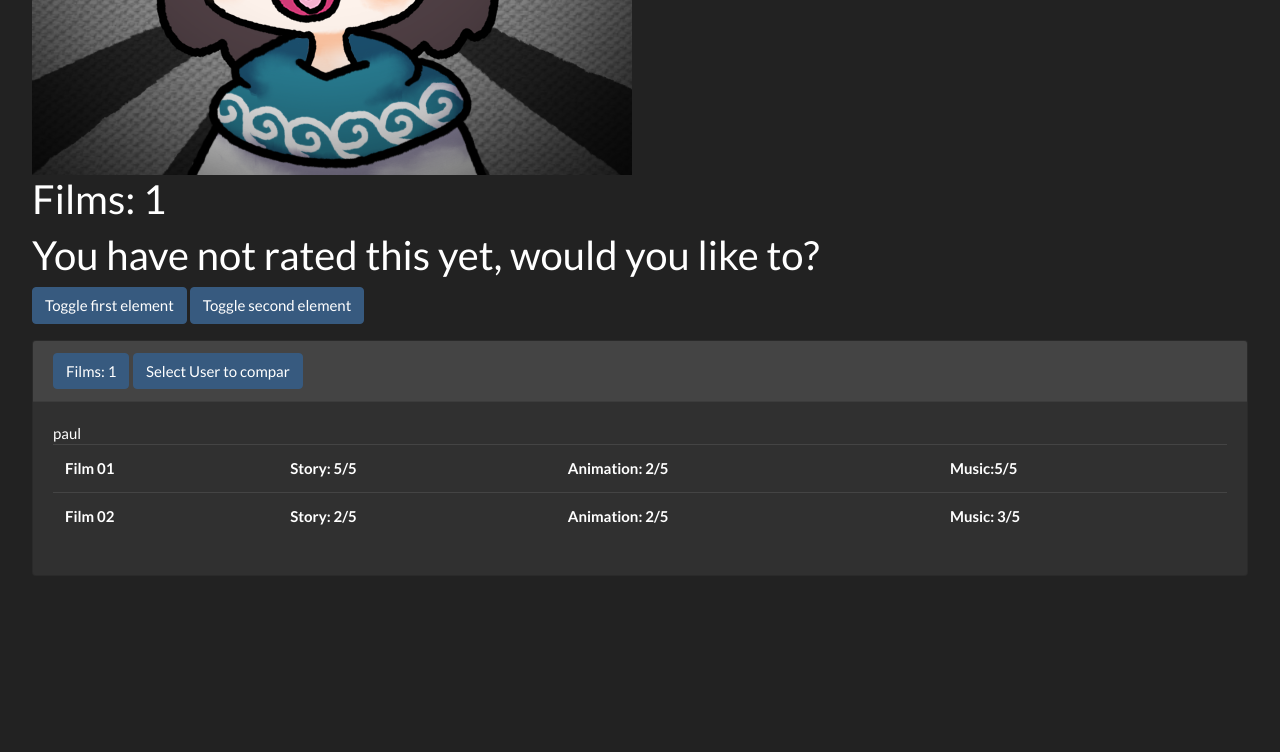
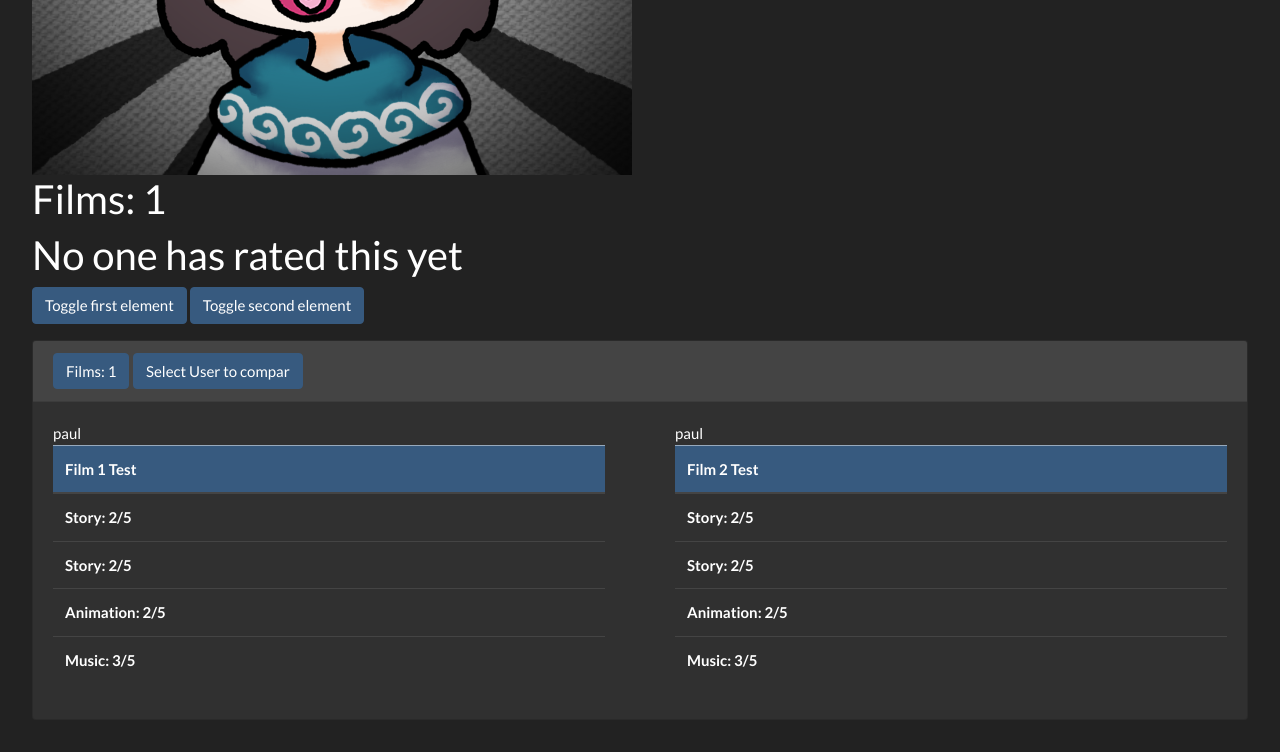
Before and after one commit to slpixe/redelectric-thing, a Django app: a page that uses anime/templates/franchises_details.html in a window 1280 px wide, after a click that opens the changed part. Shown: the part 617-1369 px from the top of the page. Before the commit the page ends 1192 px from the top, so only its background shows below. Run offline with Django 3.2, Linux system fonts and the light colour scheme; a user stored in the database is signed in; data comes from the database, SQL or seed files in the repository; lists and menus that the app fills with data are empty; some libraries are stand-ins or nearby versions.

Commit message:
Made user and other user for loop dispay correctly

```diff
--- a/anime/templates/franchises_details.html
+++ b/anime/templates/franchises_details.html
@@ -3,6 +3,7 @@
 {% block content %}
 <h1>{{franchises_details.franchies_name}}</h1>
 <img src="{{franchises_details.thumb.url}}" alt="">
+
 
 {% if franchises_details.film_type is True %}
 <h2>Films: {{franchises_details.film_num}}</h2>
@@ -14,10 +15,10 @@
 <h2>OAV's: {{franchises_details.oav_num}}</ah2>
 {% endif %}
 {% if not franchises_user == none %}
-<h2>You have rated this as {{franchises_user.user_opinion_average}}</h2>
+<h2>Average all users: {{franchises_user.user_opinion_average}}</h2>
 {% endif %}
 {% if franchises_user == none %}
-<h2>You have not rated this yet, would you like to?</h2>
+<h2>No one has rated this yet</h2>
 {% endif %}
 
 
@@ -47,56 +48,45 @@
 
 
 
-
-
-<script>
+<script type="text/javascript">
     var filmCompSelect = false;
     var filmMainSelect = false;
     function firstLoad() {
-        document.getElementById('film_table_comp').style.display = 'none';
-        document.getElementById('film_table_comp').class = '';
-
+        {% for franchise_item in franchise_items %}
+        document.getElementById('film_table_comp_{{forloop.counter}}').style.display = 'none';
+        document.getElementById('film_table_comp_{{forloop.counter}}').class = '';
+        {% endfor %}
 }
     function filmComp() {
-        console.log('Comp = Run', typeof filmCompSelect, filmCompSelect);
         if (this.filmMainSelect === true) {
 
             if (this.filmCompSelect === true) {
-                document.getElementById('film_table_comp').style.display = 'none';
-                document.getElementById('film_table_comp').class = '';
-                console.log('Comp = True', typeof filmCompSelect, filmCompSelect);
-                console.log('==============================')
+                {% for franchise_item in franchise_items %}
+                document.getElementById('film_table_comp_{{forloop.counter}}').style.display = 'none';
+                document.getElementById('film_table_comp_{{forloop.counter}}').class = '';
+                {% endfor %}
                 this.filmCompSelect = false;
             } else {
-                document.getElementById('film_table_comp').style.display = 'block';
-                document.getElementById('film_table_comp').class = 'col';
-                console.log('Comp = False', typeof filmCompSelect, filmCompSelect);
-                console.log('==============================')
+                {% for franchise_item in franchise_items %}
+                document.getElementById('film_table_comp_{{forloop.counter}}').style.display = 'block';
+                document.getElementById('film_table_comp_{{forloop.counter}}').class = 'col';
+                {% endfor %}
                 this.filmCompSelect = true
             }
 
         } else {
-            document.getElementById('film_table_comp').style.display = 'none';
-            document.getElementById('film_table_comp').class = '';
-            console.log('Comps/Main = False', typeof filmCompSelect, filmCompSelect);
-            console.log('==============================')
+            {% for franchise_item in franchise_items %}
+            document.getElementById('film_table_comp_{{forloop.counter}}').style.display = 'none';
+            document.getElementById('film_table_comp_{{forloop.counter}}').class = '';
+            {% endfor %}
             this.filmCompSelect = false;
         }
     }
     function filmMain() {
-        console.log('Main = Run', typeof filmMainSelect, filmMainSelect);
-        console.log('Comp - Run', typeof filmCompSelect, filmCompSelect);
         if (this.filmMainSelect === false) {
             this.filmMainSelect = true;
-            console.log('Main = False', typeof filmMainSelect, filmMainSelect);
-            console.log('Comp = False', typeof filmCompSelect, filmCompSelect);
-            console.log('==============================')
-
         } else {
             this.filmMainSelect = false;
-            console.log('Main = True', typeof filmMainSelect, filmMainSelect);
-            console.log('Comp = True', typeof filmCompSelect, filmCompSelect);
-            console.log('==============================')
             filmComp();
 
         }
@@ -121,27 +111,28 @@
             </div>
 
             <div class="row">
-
+            {% for franchise_item in franchise_items %}
                 <div class="col">
                     <div id="film_table" class="collapse multi-collapse">
                         <div class="card-body">
-                        <table class="table">
-                            <thead>
+                            {{user.username}}
+                            <table class="table table-hover">
+                                <thead class="table-primary">
                                     <tr>
-                                    {{user.username}}
+                                        <th scope="col">{{franchise_item.name}}</th>
                                     </tr>
                                 </thead>
                                 <tbody>
                                     <tr>
-                                    <th scope="col">Film 01</th>
-                                    <th scope="col">Story: 5/5</th>
-                                    <th scope="col">Animation: 2/5</th>
-                                    <th scope="col">Music:5/5</th>
+                                        <th scope="col">Story: 2/5</th>
                                     </tr>
                                     <tr>
-                                    <th scope="col">Film 02</th>
                                         <th scope="col">Story: 2/5</th>
+                                    </tr>
+                                    <tr>
                                         <th scope="col">Animation: 2/5</th>
+                                    </tr>
+                                    <tr>
                                         <th scope="col">Music: 3/5</th>
                                     </tr>
                                 </tbody>
@@ -149,37 +140,37 @@
                         </div>
                     </div>
                 </div>
+            {% endfor %}
 
-            <div id="film_table_comp" class="col">
+            {% for franchise_item in franchise_items %}
+            <div class="col" id="film_table_comp_{{ forloop.counter }}">
+                <div id="film_table" class="collapse multi-collapse">
                     <div class="card-body">
-                    <table class="table">
-                        <thead>
+                        Diff User {{ forloop.counter }}
+                        <table class="table table-hover">
+                            <thead class="table-warning">
                                 <tr>
-                                Different User (Add user here)
+                                    <th scope="col">{{franchise_item.name}}</th>
                                 </tr>
                             </thead>
                             <tbody>
                                 <tr>
-                                <th scope="col">Film 01</th>
-                                <th scope="col">Story: 5/5</th>
-                                <th scope="col">Animation: 2/5</th>
-                                <th scope="col">Music:5/5</th>
+                                    <th scope="col">Story: 2/5</th>
                                 </tr>
                                 <tr>
-                                <th scope="col">Film 02</th>
-                                <th scope="col">Story: Not yet rated</th>
-                                <th scope="col">Animation: Not yet rated</th>
-                                <th scope="col">Music: Not yet rated</th>
+                                    <th scope="col">Story: 2/5</th>
+                                </tr>
+                                <tr>
+                                    <th scope="col">Animation: 2/5</th>
+                                </tr>
+                                <tr>
+                                    <th scope="col">Music: 3/5</th>
                                 </tr>
                             </tbody>
                         </table>
                     </div>
                 </div>
-
             </div>
-
-
-
-
+            {% endfor %}
         </div>
 {% endblock %}
--- a/anime/views.py
+++ b/anime/views.py
@@ -17,20 +17,13 @@ def index(request):
 
 @login_required(login_url="/signup/login")
 def franchise_details(request,franchise_slug):
-    if request.method == 'POST':
-        if (request.POST['test']) == "Show":
-            test = True
-        else:
-            test = False
-    else:
-        test = False
-
     franchises_details = Franchise.objects.get(franchise_slug=franchise_slug)
+    franchise_items = FranchiseItem.objects.all()
     try:
         franchises_user = FranchiseUser.objects.get(franchies_name=franchises_details.id, author=request.user)
     except:
         franchises_user = None
-    return render(request, 'franchises_details.html', {'franchises_details': franchises_details, 'franchises_user': franchises_user, 'test': test})
+    return render(request, 'franchises_details.html', {'franchises_details': franchises_details, 'franchises_user': franchises_user, 'franchise_items':franchise_items})
 
 
 @staff_member_required(login_url="/signup/login")
```
Lines whose indentation alone changed are shown as unchanged.
